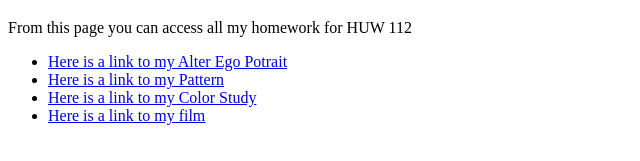
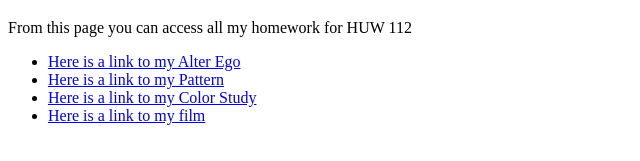
Before and after one commit to meganmxo/megmolina.github.io, a plain HTML site: page index.html in a window 1280 px wide. Shown: the part 515-676 px from the top of the page, 0-640 px from the left. Drawn offline with Linux system fonts and the light colour scheme.

Commit message:
Update index.html

```diff
--- a/index.html
+++ b/index.html
@@ -6,7 +6,7 @@
   <h1>This my Intro to New Media page.</h1>
     <p>From this page you can access all my homework for HUW 112</p>
     <ul>
-      <li><a href="alterego.html">Here is a link to my Alter Ego Potrait</a></li>
+      <li><a href="alterego.html">Here is a link to my Alter Ego</a></li>
       <li><a href="pattern.html">Here is a link to my Pattern</a></li>
       <li><a href="logo.html">Here is a link to my Color Study</a></li>
       <li><a href="film.html">Here is a link to my film</a></li>
```
